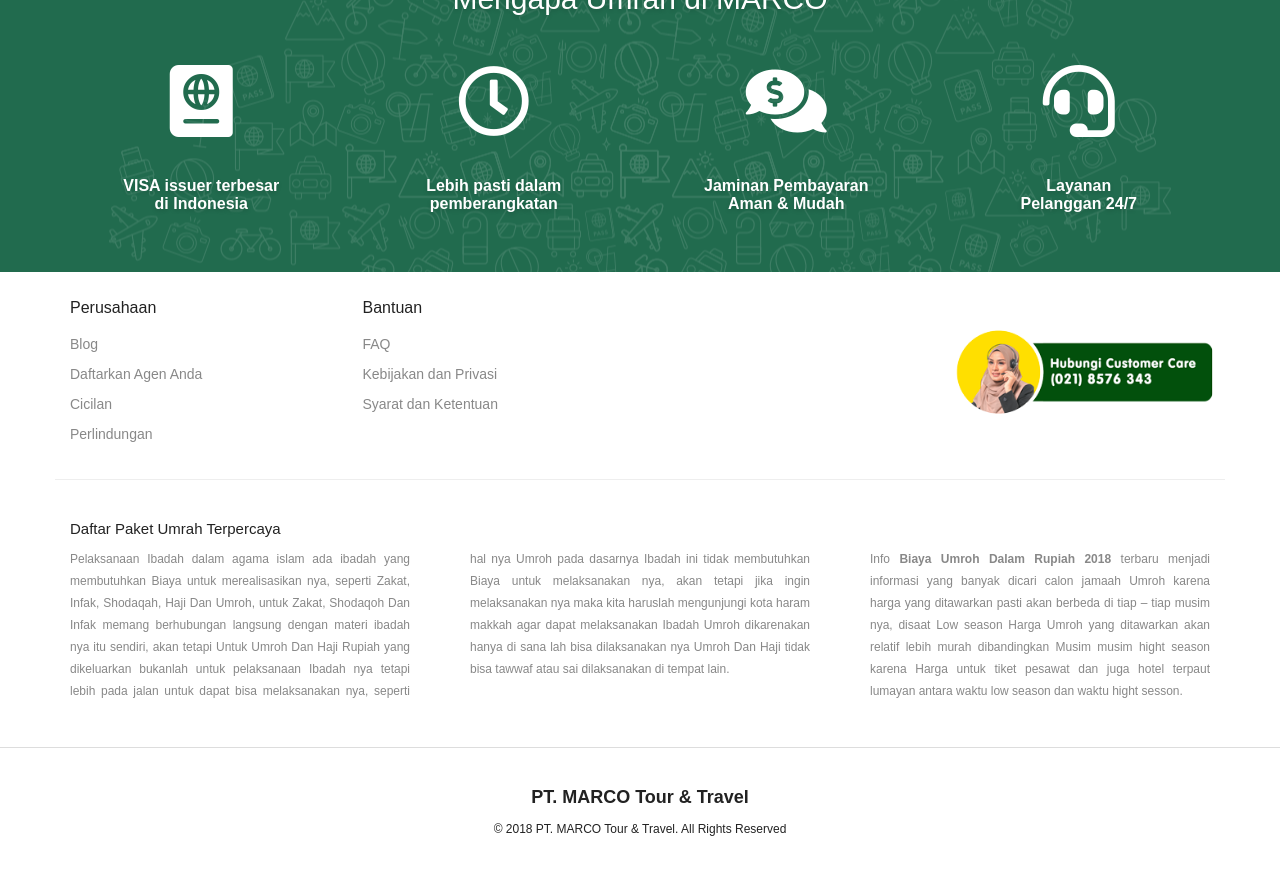
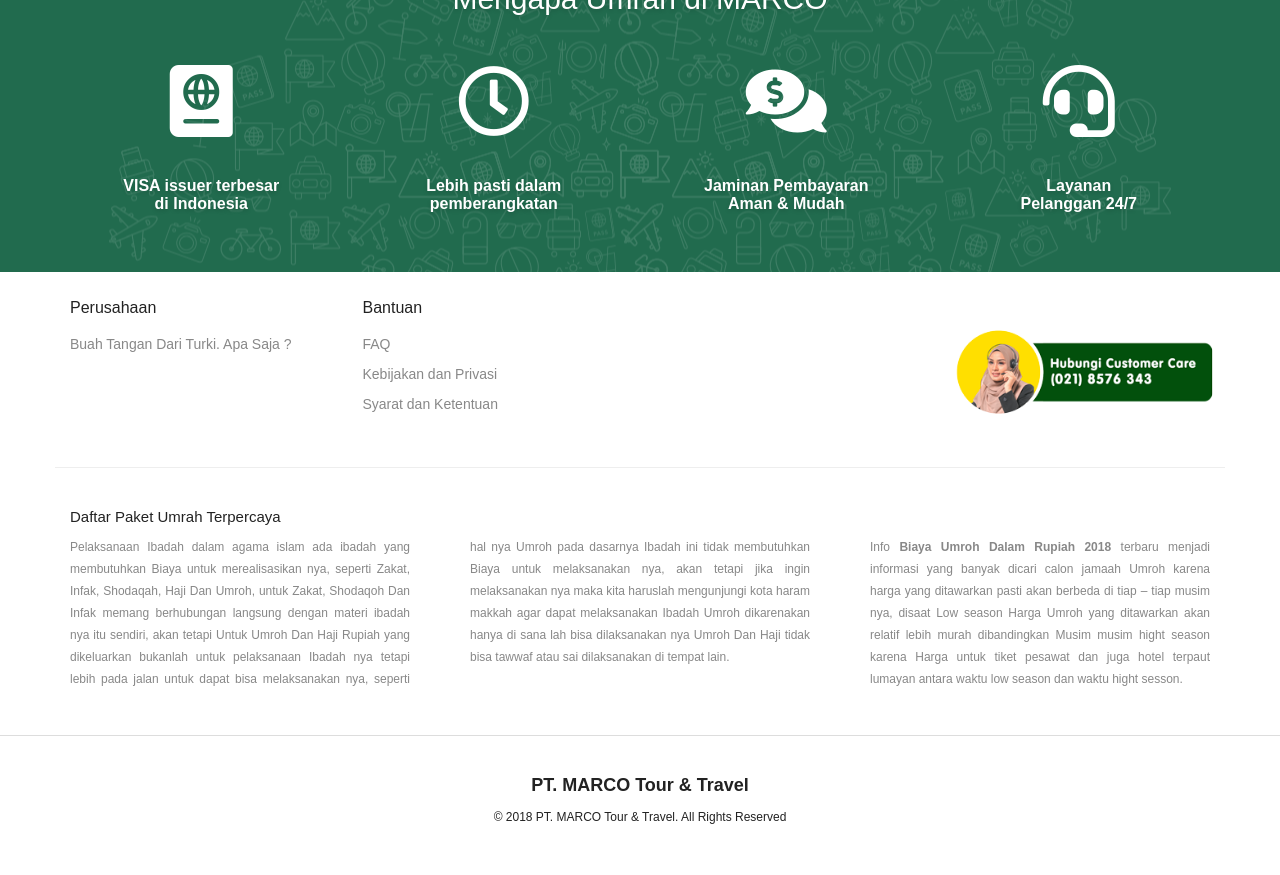
Before and after one commit to kemtol/marco, a Jekyll site: the page built from static/syarat-dan-ketentuan.md, in a window 1280 px wide and 900 px high, scrolled down 2276 px. Shown: the top 875 px of the window. Built offline with Jekyll 4.4.1, drawn with Linux system fonts in a browser that asks for light colours; nearby versions of some CDN libraries; some web fonts are replaced; a script that is not in the unit is left out.

Commit message:
Update footer.html

```diff
--- a/_includes/footer.html
+++ b/_includes/footer.html
@@ -10,18 +10,9 @@
                             <div class="footer-part-box">
                                 <p class="title">Perusahaan</p>
                                 <ul>
-                                    <li>
-                                        <a href="/blog/" title="Blog" target="_blank">Blog </a>
-                                    </li>
-                                    <li>
-                                        <a href="/menjadi-agen-umrah.html" title="Daftarkan Hotel Anda" target="_blank">Daftarkan Agen Anda </a>
-                                    </li>
-                                    <li>
-                                        <a href="" title="Cicilan" target="_blank">Cicilan </a>
-                                    </li>
-                                    <li>
-                                        <a href="/jaminan-umrah.html" title="Perlindungan" target="_blank">Perlindungan </a>
-                                    </li>
+                                {% for post in site.posts limit:4 %}
+                                    <li><a href="{{ site.baseurl }}{{ post.url }}">{{ post.title }}</a></li>
+                                {% endfor %}
                                 </ul>
                             </div>
                         </div>
```
